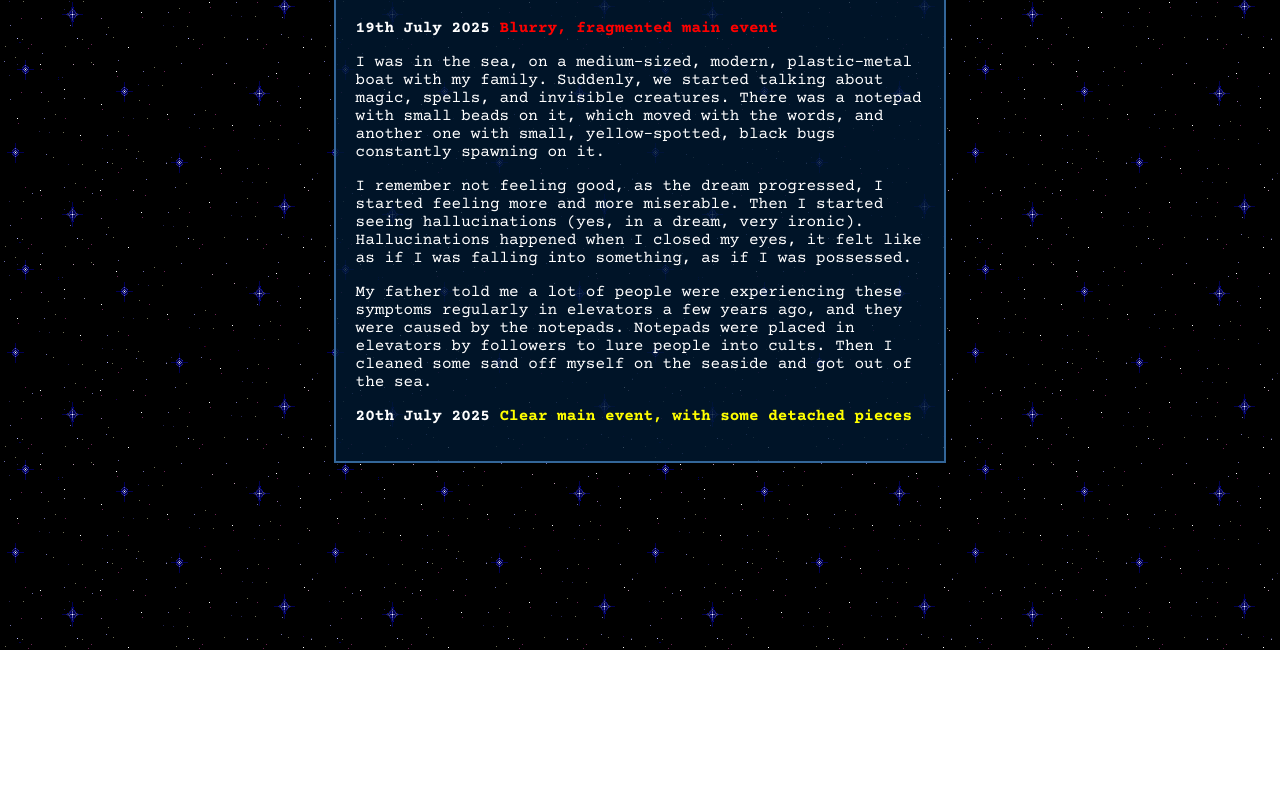
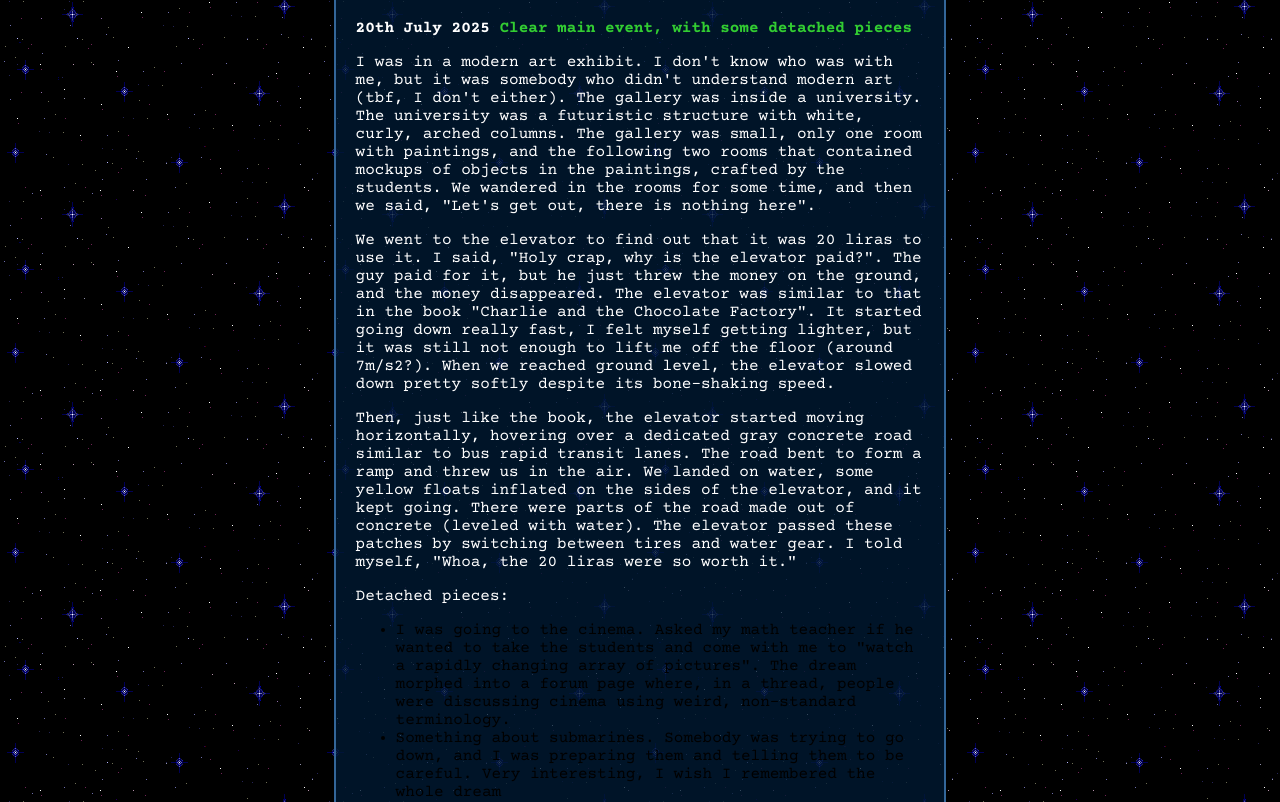
Before and after one commit to Aesistril/website, a plain HTML site: page dreams/index.html in a window 1280 px wide. Shown: the part 150-952 px from the top of the page. Before the commit the page ends 800 px from the top, so only its background shows below. Drawn offline with Linux system fonts and the light colour scheme.

Commit message:
add 20-07-2025 to dreams

```diff
--- a/dreams/index.html
+++ b/dreams/index.html
@@ -13,7 +13,49 @@
     <div class="maincontent center" style="margin-top: 50px;">
         <a href="/">&lt; Back to home</a>
         <h1>My Dreams</h1>
-        <b>19th July 2025 </b><b style="color: red;">Blurry, fragmented main event</b>
+
+        <b>20th July 2025 </b><b style="color: limegreen;">Clear main event, with some detached pieces</b>
+        <p>
+            I was in a modern art exhibit. I don't know who was with me, but it was somebody who didn't understand
+            modern art (tbf, I don't either). The gallery was inside a university. The university was a futuristic
+            structure with white, curly, arched columns. The gallery was small, only one room with paintings, and the
+            following two rooms that contained mockups of objects in the paintings, crafted by the students. We wandered
+            in the rooms for some time, and then we said, "Let's get out, there is nothing here".
+        </p>
+        <p>
+            We went to the elevator to find out that it was 20 liras to use it. I said, "Holy crap, why is the elevator
+            paid?". The guy paid for it, but he just threw the money on the ground, and the money disappeared. The
+            elevator was similar to that in the book "Charlie and the Chocolate Factory". It started going down really
+            fast, I felt myself getting lighter, but it was still not enough to lift me off the floor (around 7m/s2?).
+            When we reached ground level, the elevator slowed down pretty softly despite its bone-shaking speed.
+        </p>
+        <p>
+            Then, just like the book, the elevator started moving horizontally, hovering over a dedicated gray concrete
+            road similar to bus rapid transit lanes. The road bent to form a ramp and threw us in the air. We landed on
+            water, some yellow floats inflated on the sides of the elevator, and it kept going. There were parts of the
+            road made out of concrete (leveled with water). The elevator passed these patches by switching between tires
+            and water gear. I told myself, "Whoa, the 20 liras were so worth it."
+        </p>
+        <p>
+            Detached pieces:
+        </p>
+        <ul>
+            <li>
+                I was going to the cinema. Asked my math teacher if he wanted to take the students and come with me to
+                "watch a rapidly changing array of pictures". The dream morphed into a forum page where, in a thread,
+                people were discussing cinema using weird, non-standard terminology.
+            </li>
+            <li>
+                Something about submarines. Somebody was trying to go down, and I was preparing them and telling them to
+                be careful. Very interesting, I wish I remembered the whole dream
+            </li>
+            <li>
+                Beer was expensive in the art gallery. I went outside to a market, checked the prices, and went back in
+                without buying anything
+            </li>
+        </ul>
+
+        <b>19th July 2025 </b><b style="color: yellow;">Blurry, fragmented main event</b>
         <p>
             I was in the sea, on a medium-sized, modern, plastic-metal boat with my family. Suddenly, we started talking
             about magic, spells, and invisible creatures. There was a notepad with small beads on it, which moved with
@@ -30,10 +72,6 @@
             cults. Then I cleaned some sand off myself on the seaside and got out of the sea.
         </p>
 
-        <b>20th July 2025 </b><b style="color: yellow;">Clear main event, with some detached pieces</b>
-        <p>
-
-        </p>
 
     </div>
 </body>
```
Also changed, not shown: dreams/original/20-07-2025.txt (added).
